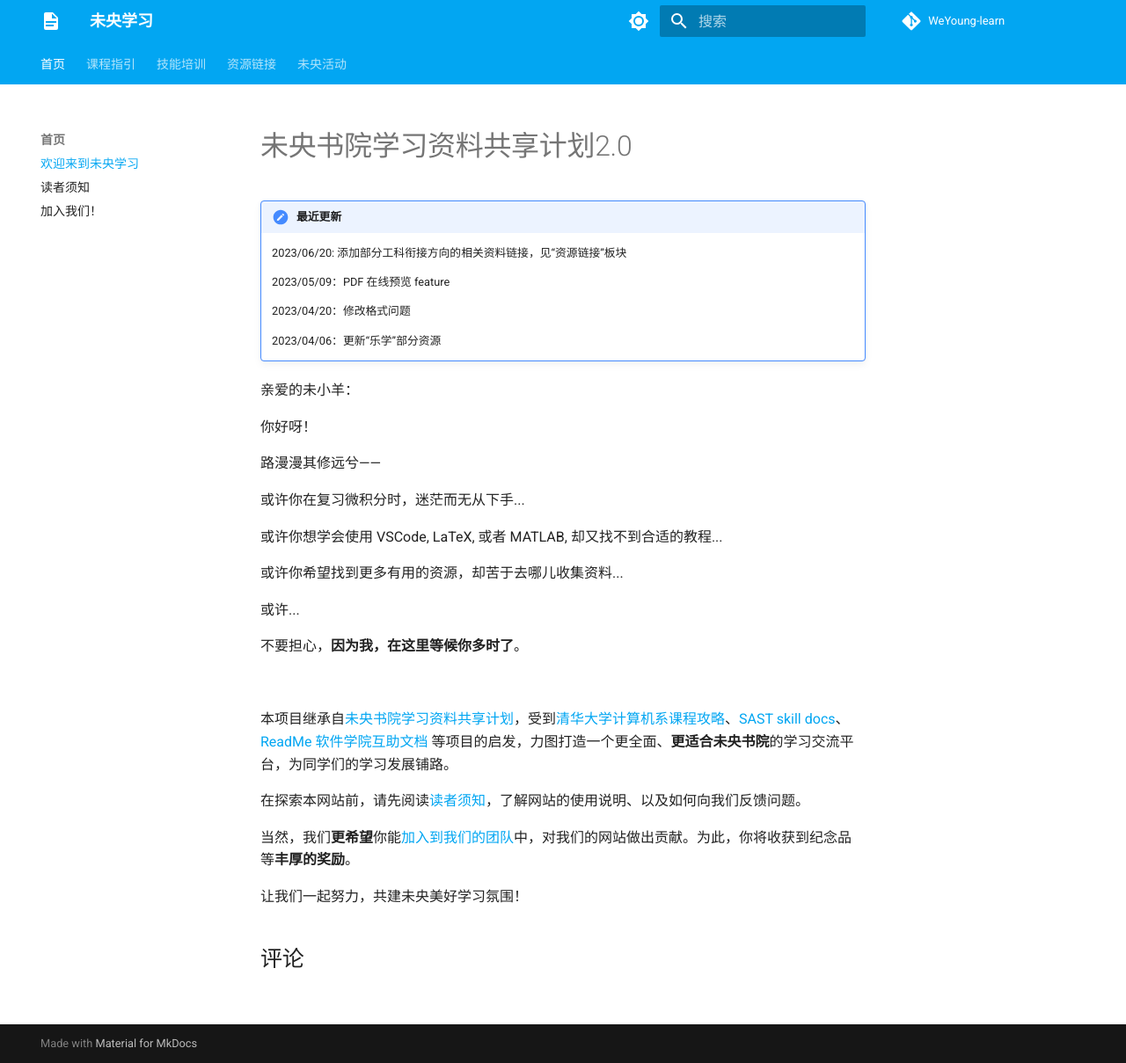
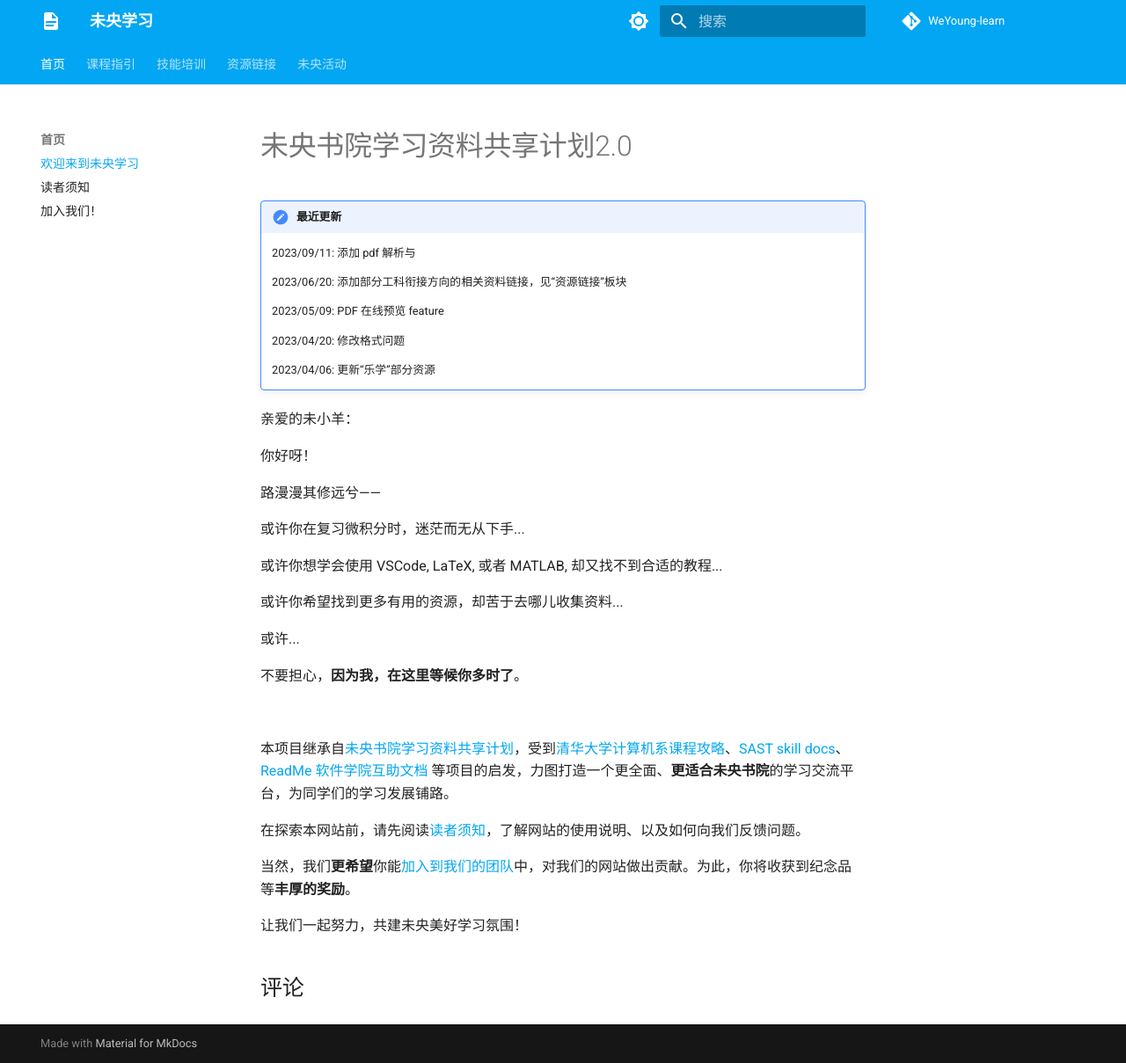
Before and after one commit to WeYoung-learn/WeYoung-learn.github.io, an MkDocs documentation site: the page built from docs/index.md, in a window 1280 px wide and 1209 px high. Shown: the whole window at 88% size. Built offline with MkDocs 1.6.1 and Material for MkDocs 9.7.7, drawn with Linux system fonts in a browser that asks for light colours; comment, search, counter and statistics services are not loaded.

```diff
--- a/docs/index.md
+++ b/docs/index.md
@@ -5,13 +5,16 @@ comments: true
 # 未央书院学习资料共享计划2.0
 
 !!! note "最近更新"
+
+    2023/09/11: 添加 pdf 解析与
+
     2023/06/20: 添加部分工科衔接方向的相关资料链接，见“资源链接”板块
 
-    2023/05/09：PDF 在线预览 feature
+    2023/05/09: PDF 在线预览 feature
 
-    2023/04/20：修改格式问题
+    2023/04/20: 修改格式问题
 
-    2023/04/06：更新“乐学”部分资源
+    2023/04/06: 更新“乐学”部分资源
 
 
 亲爱的未小羊：
@@ -30,7 +33,7 @@ comments: true
 
 不要担心，**因为我，在这里等候你多时了**。
 
-<br/>
+<br />
 
 本项目继承自[未央书院学习资料共享计划](https://cloud.tsinghua.edu.cn/d/56275401deeb4670a9d3/)，受到[清华大学计算机系课程攻略](https://github.com/PKUanonym/REKCARC-TSC-UHT)、[SAST skill docs](https://docs.net9.org/)、[ReadMe 软件学院互助文档](https://ssast-readme.github.io/) 等项目的启发，力图打造一个更全面、**更适合未央书院**的学习交流平台，为同学们的学习发展铺路。
 
```
Also changed, not shown: docs/skills/R.md (+3 -3 lines), docs/skills/jetbrains.md (added, +66 -0 lines), docs/skills/matlab.md (+1 -1 lines), docs/img/skills/jetbrains/1.png (added), docs/img/skills/jetbrains/2.png (added), docs/img/skills/jetbrains/3.png (added), 1 other file.
